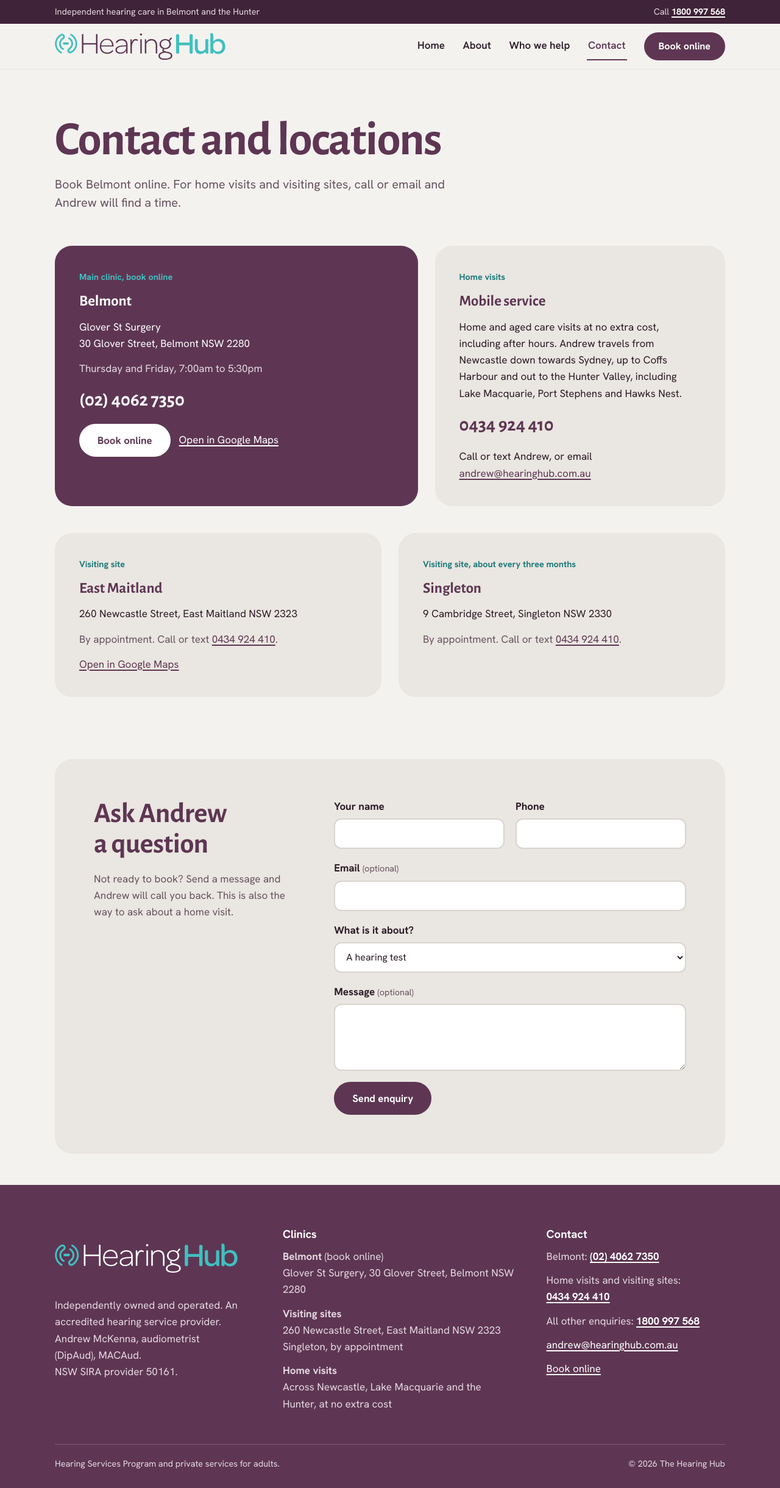
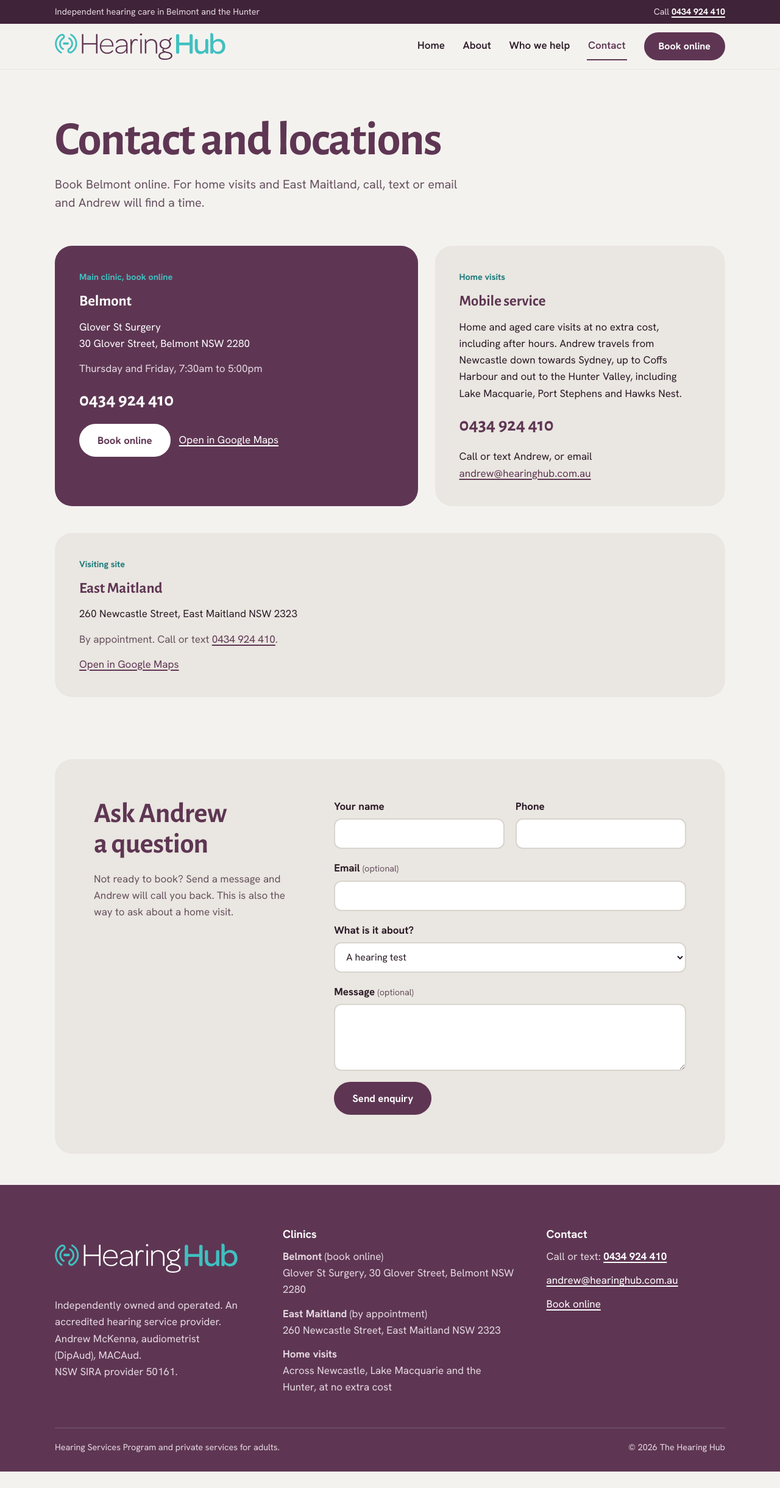
Before and after one commit to sumanthm18/hearinghub-preview, a plain HTML site: page contact.html in a window 1280 px wide. Shown: the whole page at 61% size. After the commit the page ends 2413 px from the top, so only its background shows below. Drawn offline with nearby package versions, Linux system fonts and the light colour scheme.

Commit message:
Andrew's revisions: Singleton removed, Belmont 7:30–5:00, mobile only, HSP number
Co-Authored-By: Claude Opus 5.5 <noreply@anthropic.com>

```diff
--- a/contact.html
+++ b/contact.html
@@ -4,7 +4,7 @@
 <meta charset="utf-8">
 <meta name="viewport" content="width=device-width, initial-scale=1">
 <title>Contact and locations | The Hearing Hub</title>
-<meta name="description" content="Belmont clinic, home visits and visiting sites in East Maitland and Singleton. Call 0434 924 410.">
+<meta name="description" content="Belmont clinic, home visits and the East Maitland visiting site. Call 0434 924 410.">
 <link rel="preconnect" href="https://fonts.googleapis.com">
 <link rel="preconnect" href="https://fonts.gstatic.com" crossorigin>
 <link rel="stylesheet" href="https://fonts.googleapis.com/css2?family=Alegreya+Sans:wght@500;700;800&family=Hanken+Grotesk:wght@400;500;600;700&family=Kalam:wght@700&display=swap">
@@ -309,7 +309,7 @@ fieldset { border: 0; padding: 0; margin: 0; min-width: 0; }
 
 <div class="util"><div class="wrap">
   <span>Independent hearing care in Belmont and the Hunter</span>
-  <span>Call <a href="tel:1800997568">1800 997 568</a></span>
+  <span>Call <a href="tel:+61434924410">0434 924 410</a></span>
 </div></div>
 <header class="site-head"><div class="wrap">
   <a class="brand" href="index.html" aria-label="The Hearing Hub home"><img src="assets/d66ba200.svg" alt="The Hearing Hub" width="604" height="96"></a>
@@ -325,7 +325,7 @@ fieldset { border: 0; padding: 0; margin: 0; min-width: 0; }
 <section class="page-head">
   <div class="wrap"><div class="stack">
     <h1>Contact and locations</h1>
-    <p class="lead">Book Belmont online. For home visits and visiting sites, call or email and Andrew will find a time.</p>
+    <p class="lead">Book Belmont online. For home visits and East Maitland, call, text or email and Andrew will find a time.</p>
   </div></div>
 </section>
 
@@ -336,8 +336,8 @@ fieldset { border: 0; padding: 0; margin: 0; min-width: 0; }
         <span class="place-tag">Main clinic, book online</span>
         <h3>Belmont</h3>
         <address>Glover St Surgery<br>30 Glover Street, Belmont NSW 2280</address>
-        <p class="soft">Thursday and Friday, 7:00am to 5:30pm</p>
-        <a class="phone-big" href="tel:+61240627350">(02) 4062 7350</a>
+        <p class="soft">Thursday and Friday, 7:30am to 5:00pm</p>
+        <a class="phone-big" href="tel:+61434924410">0434 924 410</a>
         <div class="actions"><a class="btn" href="book.html">Book online</a><a href="https://www.google.com/maps/search/?api=1&amp;query=30+Glover+Street+Belmont+NSW+2280">Open in Google Maps</a></div>
       </div>
       <div class="place">
@@ -348,19 +348,13 @@ fieldset { border: 0; padding: 0; margin: 0; min-width: 0; }
         <p>Call or text Andrew, or email <a href="mailto:andrew@hearinghub.com.au">andrew@hearinghub.com.au</a></p>
       </div>
     </div>
-    <div class="places" style="grid-template-columns:1fr 1fr">
+    <div class="places" style="grid-template-columns:1fr">
       <div class="place">
         <span class="place-tag">Visiting site</span>
         <h3>East Maitland</h3>
         <address>260 Newcastle Street, East Maitland NSW 2323</address>
         <p class="soft">By appointment. Call or text <a href="tel:+61434924410">0434 924 410</a>.</p>
         <a href="https://www.google.com/maps/search/?api=1&amp;query=260+Newcastle+Street+East+Maitland+NSW+2323">Open in Google Maps</a>
-      </div>
-      <div class="place">
-        <span class="place-tag">Visiting site, about every three months</span>
-        <h3>Singleton</h3>
-        <address>9 Cambridge Street, Singleton NSW 2330</address>
-        <p class="soft">By appointment. Call or text <a href="tel:+61434924410">0434 924 410</a>.</p>
       </div>
     </div>
   </div>
@@ -393,13 +387,11 @@ fieldset { border: 0; padding: 0; margin: 0; min-width: 0; }
     <div class="foot-logo"><img src="assets/e82f1d3b.svg" alt="The Hearing Hub" width="604" height="96"><p>Independently owned and operated. An accredited hearing service provider.<br>Andrew McKenna, audiometrist (DipAud), MACAud.<br>NSW SIRA provider 50161.</p></div>
     <div><h2>Clinics</h2><ul>
       <li><strong>Belmont</strong> (book online)<br>Glover St Surgery, 30 Glover Street, Belmont NSW 2280</li>
-      <li><strong>Visiting sites</strong><br>260 Newcastle Street, East Maitland NSW 2323<br>Singleton, by appointment</li>
+      <li><strong>East Maitland</strong> (by appointment)<br>260 Newcastle Street, East Maitland NSW 2323</li>
       <li><strong>Home visits</strong><br>Across Newcastle, Lake Macquarie and the Hunter, at no extra cost</li>
     </ul></div>
     <div><h2>Contact</h2><ul>
-      <li>Belmont: <a href="tel:+61240627350"><strong>(02) 4062 7350</strong></a></li>
-      <li>Home visits and visiting sites: <a class="nowrap" href="tel:+61434924410"><strong>0434 924 410</strong></a></li>
-      <li>All other enquiries: <a href="tel:1800997568"><strong>1800 997 568</strong></a></li>
+      <li>Call or text: <a class="nowrap" href="tel:+61434924410"><strong>0434 924 410</strong></a></li>
       <li><a href="mailto:andrew@hearinghub.com.au">andrew@hearinghub.com.au</a></li>
       <li><a href="book.html">Book online</a></li>
     </ul></div>
```
Also changed, not shown: about.html (+4 -6 lines), book.html (+9 -11 lines), index.html (+9 -11 lines), who-we-help.html (+4 -6 lines).
